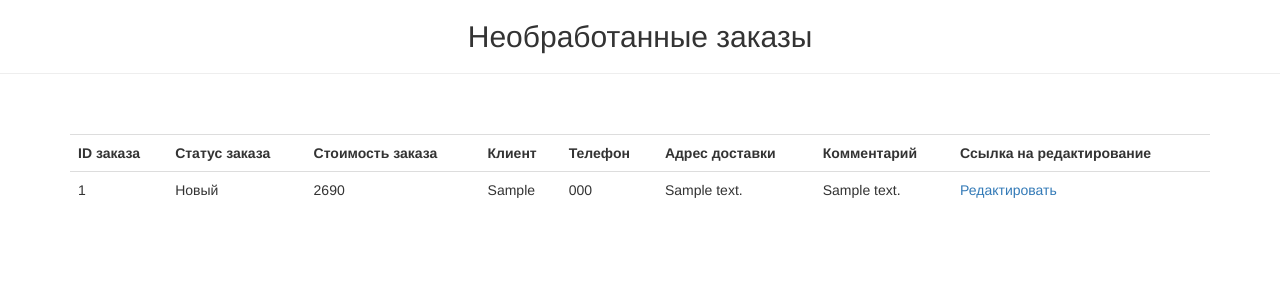
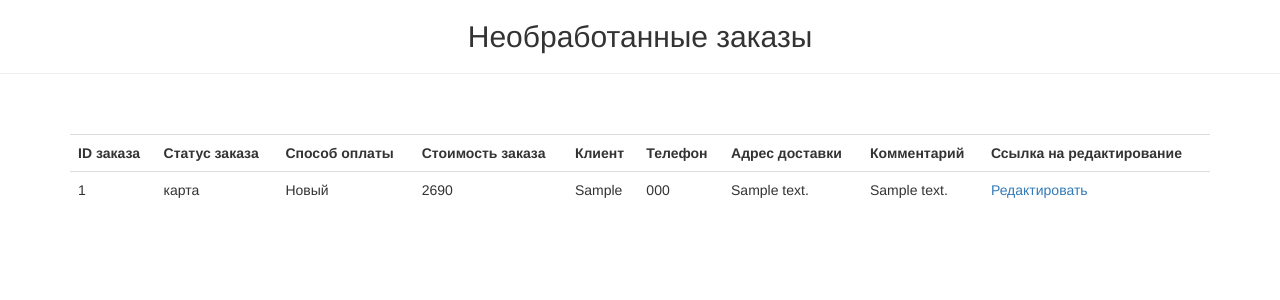
Before and after one commit to gennadis/burger-store, a Django app: page /manager/orders/ in a window 1280 px wide. Shown: the part 52-352 px from the top of the page. Run offline with Django 3.2, Linux system fonts and the light colour scheme; a user stored in the database is signed in; data comes from the database, SQL or seed files in the repository; tables that the repository leaves empty hold one stand-in row (values such as "Sample post"); some libraries are stand-ins or nearby versions.

Commit message:
Display `Order` payment to manager

```diff
--- a/restaurateur/templates/order_items.html
+++ b/restaurateur/templates/order_items.html
@@ -15,6 +15,7 @@
     <tr>
       <th>ID заказа</th>
       <th>Статус заказа</th>
+      <th>Способ оплаты</th>
       <th>Стоимость заказа</th>
       <th>Клиент</th>
       <th>Телефон</th>
@@ -26,6 +27,7 @@
     {% for order in orders %}
     <tr>
       <td>{{ order.id }}</td>
+      <td>{{ order.get_payment_display }}</td>
       <td>{{ order.get_status_display }}</td>
       <td>{{ order.total_price }}</td>
       <td>{{ order.first_name }}</td>
```
